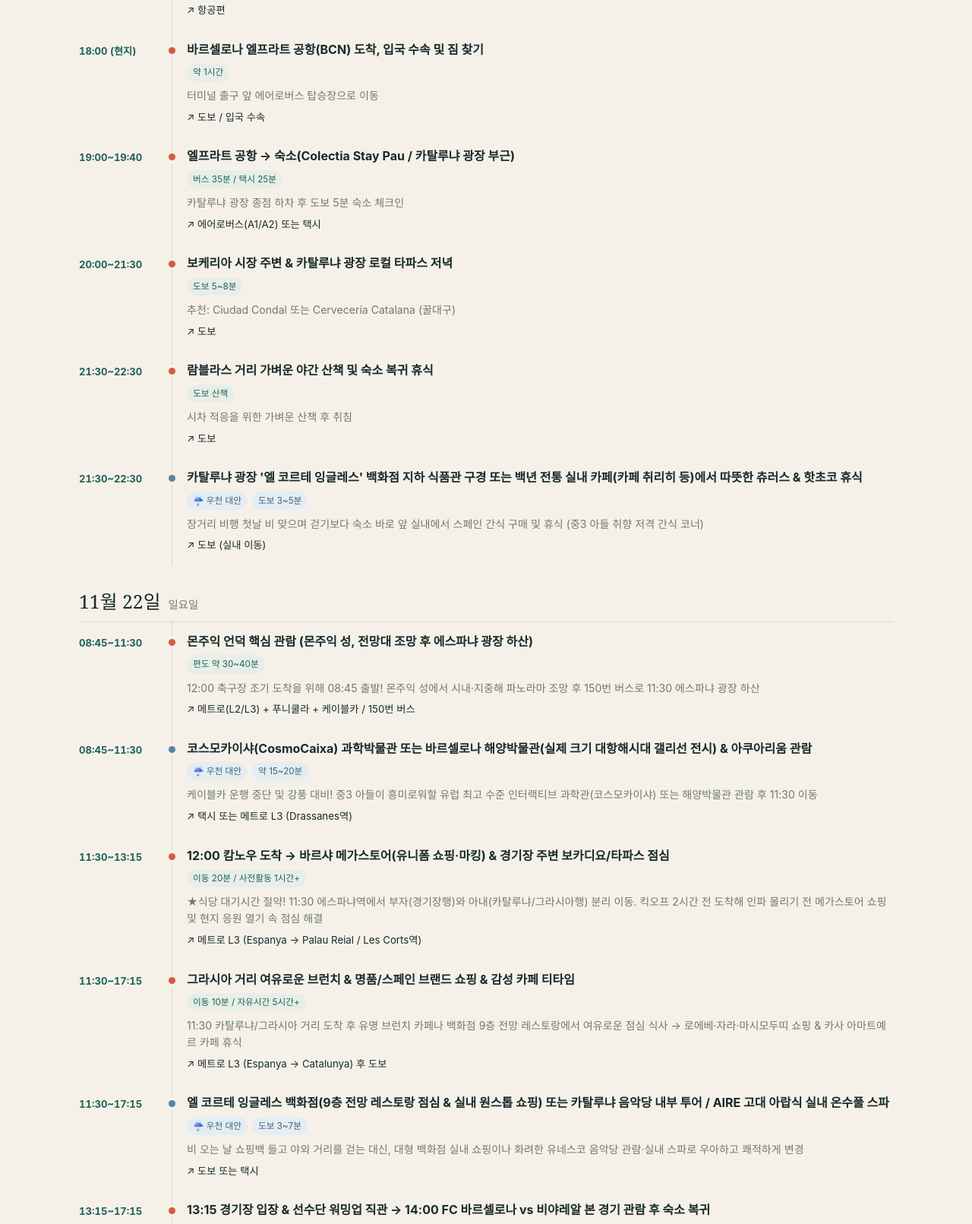
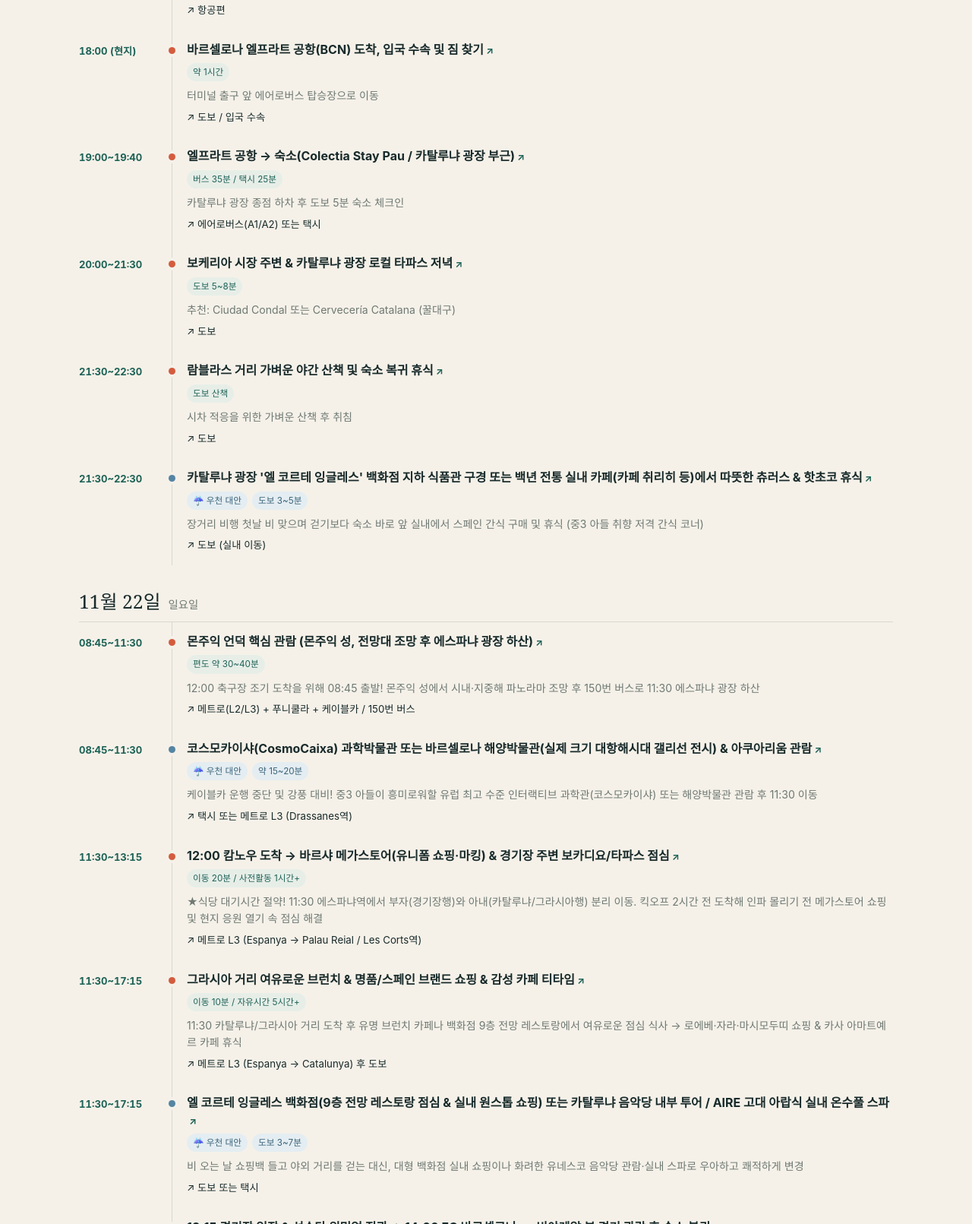
Before and after one commit to commulgosu/2026_spain_pari, a plain HTML site: page index.html in a window 1280 px wide. Shown: the part 1189-2800 px from the top of the page at 76% size. Drawn offline with Linux system fonts and the light colour scheme.

Commit message:
Link itinerary items to Google Maps

```diff
--- a/index.html
+++ b/index.html
@@ -16,7 +16,7 @@
     main{padding:30px 0 70px}.section{margin:0 0 45px}.section-head{display:flex;align-items:end;justify-content:space-between;gap:18px;margin-bottom:15px}.section-head h2{font:500 clamp(1.7rem,4vw,2.6rem)/1.1 Georgia,"Noto Serif KR",serif;margin:0}.section-head p{color:var(--muted);margin:6px 0 0;font-size:.9rem}
     .day-nav{display:flex;gap:8px;overflow:auto;margin:0 0 20px;padding-bottom:5px}.day-link{flex:none;text-decoration:none;border:1px solid var(--line);background:#ffffff80;border-radius:10px;padding:8px 12px;font-size:.85rem}.day-link:hover{border-color:var(--green)}
     .day{margin:0 0 28px;scroll-margin-top:80px}.day-title{display:flex;align-items:baseline;gap:10px;padding:0 0 10px;border-bottom:1px solid var(--line)}.day-title strong{font:500 1.55rem Georgia,"Noto Serif KR",serif}.day-title span{color:var(--muted);font-size:.9rem}
-    .timeline{display:grid;grid-template-columns:106px 1fr;gap:0 16px}.time{font-variant-numeric:tabular-nums;font-size:.82rem;color:var(--green);font-weight:750;padding:17px 0 0}.event{position:relative;border-left:1px solid var(--line);padding:14px 0 16px 19px}.event:before{content:"";position:absolute;left:-5px;top:22px;width:9px;height:9px;border-radius:50%;background:var(--orange);box-shadow:0 0 0 4px var(--paper)}.event.rain:before{background:#5585a3}.event h3{font-size:1rem;line-height:1.4;margin:0 0 7px}.badges{display:flex;gap:6px;flex-wrap:wrap;margin-bottom:8px}.badge{font-size:.73rem;color:var(--green);background:#e7eee8;padding:3px 8px;border-radius:999px}.rain .badge{color:#3b647a;background:#e4edf2}.tip{margin:0;color:var(--muted);font-size:.88rem}.transport{font-size:.83rem;color:var(--ink);margin:7px 0 0}.empty{padding:24px;background:var(--card);border-radius:14px;color:var(--muted)}
+    .timeline{display:grid;grid-template-columns:106px 1fr;gap:0 16px}.time{font-variant-numeric:tabular-nums;font-size:.82rem;color:var(--green);font-weight:750;padding:17px 0 0}.event{position:relative;border-left:1px solid var(--line);padding:14px 0 16px 19px}.event:before{content:"";position:absolute;left:-5px;top:22px;width:9px;height:9px;border-radius:50%;background:var(--orange);box-shadow:0 0 0 4px var(--paper)}.event.rain:before{background:#5585a3}.event h3{font-size:1rem;line-height:1.4;margin:0 0 7px}.event h3 a{color:inherit;text-decoration:none}.event h3 a:hover,.event h3 a:focus-visible{color:var(--green);text-decoration:underline;text-underline-offset:3px}.map-arrow{display:inline-block;color:var(--green);font-size:.8em;margin-left:3px}.badges{display:flex;gap:6px;flex-wrap:wrap;margin-bottom:8px}.badge{font-size:.73rem;color:var(--green);background:#e7eee8;padding:3px 8px;border-radius:999px}.rain .badge{color:#3b647a;background:#e4edf2}.tip{margin:0;color:var(--muted);font-size:.88rem}.transport{font-size:.83rem;color:var(--ink);margin:7px 0 0}.empty{padding:24px;background:var(--card);border-radius:14px;color:var(--muted)}
     .grid{display:grid;grid-template-columns:repeat(2,minmax(0,1fr));gap:12px}.card{background:var(--card);border:1px solid var(--line);border-radius:14px;padding:17px}.card h3{font-size:1rem;margin:0 0 6px}.card p{margin:5px 0;color:var(--muted);font-size:.88rem}.card b{color:var(--ink)}.footer{border-top:1px solid var(--line);padding:20px 0 34px;color:var(--muted);font-size:.8rem}
     @media(max-width:640px){.wrap{padding:0 16px}.hero{padding-top:34px}.timeline{grid-template-columns:76px 1fr;gap:0 9px}.time{font-size:.75rem}.event{padding-left:14px}.grid{grid-template-columns:1fr}.section-head{align-items:start;flex-direction:column}}
   </style>
@@ -37,16 +37,17 @@
   <script>
     const $=s=>document.querySelector(s);let data;
     const clean=s=>s.replace(/^\[(?:★[^\]]*|☔[^\]]*|가족 공통|아내 추천|시간확정[^\]]*|일정 분리[^\]]*)\]\s*/,'').trim();
+    const mapUrl=title=>'https://www.google.com/maps/search/?api=1&query='+encodeURIComponent(clean(title));
     function render(mode='all'){
       const visible=(d,i)=>mode==='all'||(mode==='rain'?i.rain:mode==='plan'?!i.rain:true);
       $('#dayNav').innerHTML=data.days.map(d=>`<a class="day-link" href="#d${d.date}">11/${d.date}</a>`).join('');
-      $('#days').innerHTML=data.days.map(d=>{const items=d.items.filter(i=>visible(d,i));return `<article class="day" id="d${d.date}"><div class="day-title"><strong>11월 ${d.date}일</strong><span>${d.weekday}요일</span></div>${items.length?`<div class="timeline">${items.map(i=>`<div class="time">${i.time.replace(/\s*\(우천시\)/g,'')}</div><div class="event ${i.rain?'rain':''}"><h3>${clean(i.title)}</h3><div class="badges">${i.rain?'<span class="badge">☔ 우천 대안</span>':''}${i.duration?`<span class="badge">${i.duration}</span>`:''}</div>${i.tip?`<p class="tip">${i.tip}</p>`:''}${i.move?`<p class="transport">↗ ${i.move}</p>`:''}</div>`).join('')}</div>`:'<p class="empty">이 날짜에는 표시할 일정이 없습니다.</p>'}</article>`}).join('');
+      $('#days').innerHTML=data.days.map(d=>{const items=d.items.filter(i=>visible(d,i));return `<article class="day" id="d${d.date}"><div class="day-title"><strong>11월 ${d.date}일</strong><span>${d.weekday}요일</span></div>${items.length?`<div class="timeline">${items.map(i=>`<div class="time">${i.time.replace(/\s*\(우천시\)/g,'')}</div><div class="event ${i.rain?'rain':''}"><h3><a href="${mapUrl(i.title)}" target="_blank" rel="noopener noreferrer" aria-label="${clean(i.title)} · Google 지도에서 열기">${clean(i.title)}<span class="map-arrow" aria-hidden="true">↗</span></a></h3><div class="badges">${i.rain?'<span class="badge">☔ 우천 대안</span>':''}${i.duration?`<span class="badge">${i.duration}</span>`:''}</div>${i.tip?`<p class="tip">${i.tip}</p>`:''}${i.move?`<p class="transport">↗ ${i.move}</p>`:''}</div>`).join('')}</div>`:'<p class="empty">이 날짜에는 표시할 일정이 없습니다.</p>'}</article>`}).join('');
     }
     function showExtra(which){const extra=$('#extras');$('#schedule').hidden=true;extra.hidden=false;$('#dayNav').hidden=true;
       if(which==='transport'){const a=data.extras.transport||[];$('#extraTitle').textContent='구간별 이동 가이드';$('#extraIntro').textContent='엑셀 일정표의 교통수단, 소요 시간, 비용 메모를 정리했습니다.';$('#extraCards').innerHTML=a.map(x=>`<article class="card"><h3>${x.route}</h3><p><b>${x.method}</b></p><p>${x.duration}${x.cost?' · '+x.cost:''}</p><p>${x.tip}</p></article>`).join('')||'<p class="empty">표시할 정보가 없습니다.</p>'}
       else{const a=data.extras.solo||[];$('#extraTitle').textContent='11월 22일 개별 코스';$('#extraIntro').textContent='경기 관람 시간에 맞춘 바르셀로나 자유 일정 후보입니다.';$('#extraCards').innerHTML=a.map(x=>`<article class="card"><h3>${x.name}</h3><p><b>${x.theme}</b></p><p>${x.route}</p><p>${x.move}</p><p>${x.tip}</p></article>`).join('')||'<p class="empty">표시할 정보가 없습니다.</p>'}}
     document.querySelectorAll('.control').forEach(b=>b.addEventListener('click',()=>{document.querySelectorAll('.control').forEach(x=>x.classList.toggle('active',x===b));if(b.dataset.mode==='transport'||b.dataset.mode==='solo')showExtra(b.dataset.mode);else{$('#extras').hidden=true;$('#schedule').hidden=false;$('#dayNav').hidden=false;render(b.dataset.mode)}}));
-    fetch('./site-data.json?v=2026-11-18-return-times',{cache:'no-store'}).then(r=>{if(!r.ok)throw Error();return r.json()}).then(d=>{data=d;render()}).catch(()=>{$('#days').innerHTML='<p class="empty">일정 데이터를 불러오지 못했습니다. index.html과 site-data.json을 같은 폴더에 두었는지 확인해 주세요.</p>'});
+    fetch('./site-data.json?v=2026-11-18-map-links',{cache:'no-store'}).then(r=>{if(!r.ok)throw Error();return r.json()}).then(d=>{data=d;render()}).catch(()=>{$('#days').innerHTML='<p class="empty">일정 데이터를 불러오지 못했습니다. index.html과 site-data.json을 같은 폴더에 두었는지 확인해 주세요.</p>'});
   </script>
 </body>
 </html>
```
